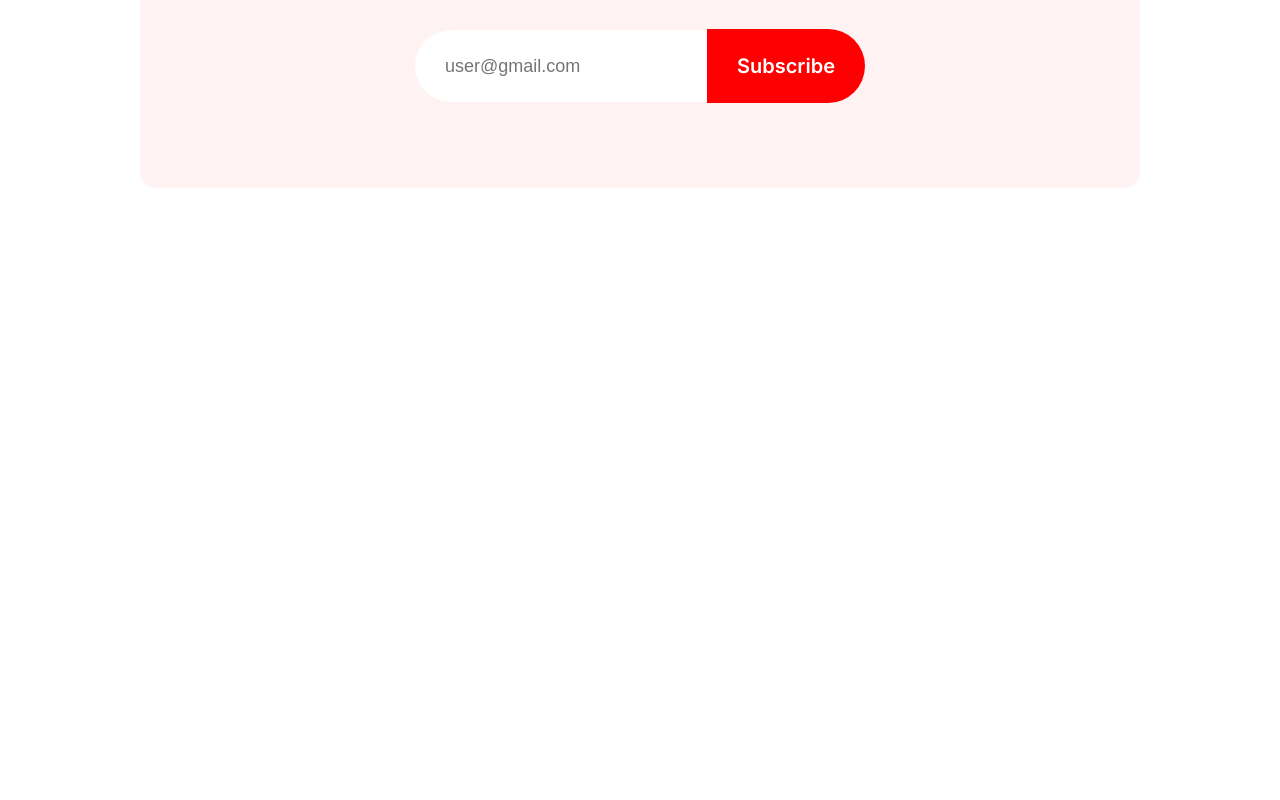
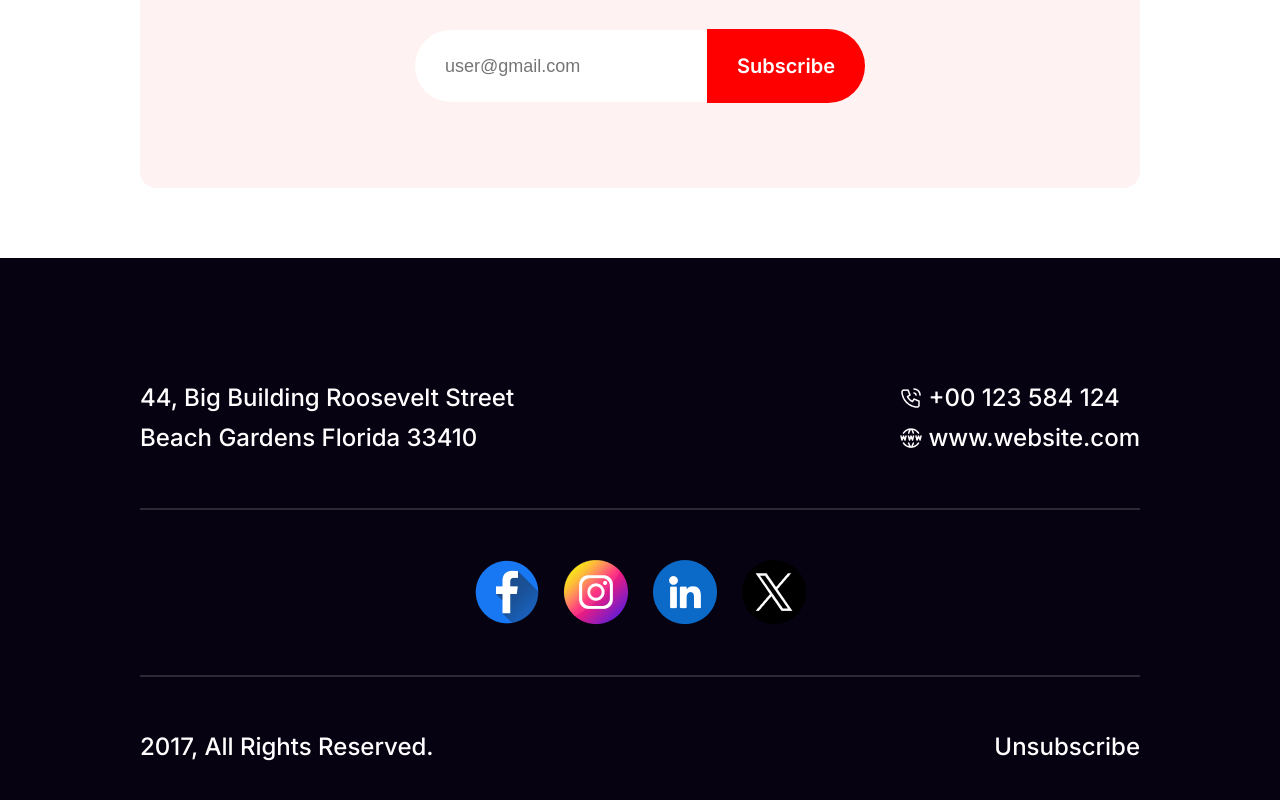
Before and after one commit to fardinfaruqi/New-Year-Offer-Simple-Website, a plain HTML site: page index.html in a window 1280 px wide. Shown: the part 6343-7143 px from the top of the page. Before the commit the page ends 6601 px from the top, so only its background shows below. Drawn offline with Linux system fonts and the light colour scheme.

Commit message:
Footer section done

```diff
--- a/index.html
+++ b/index.html
@@ -100,7 +100,8 @@
       <div class="subs-container">
         <img src="./assets/images/Group 61.png" alt="">
         <h1>Subscribe Newsletter</h1>
-        <p>Dolor sit amet consectetur. Consequat eget consectetur maecenas sed molestie malesuada. Ipsum sed sodales risus ut pellentesque vel euismod. </p>
+        <p>Dolor sit amet consectetur. Consequat eget consectetur maecenas sed molestie malesuada. Ipsum sed sodales
+          risus ut pellentesque vel euismod. </p>
         <div class="subs-field">
           <input type="email" placeholder="user@gmail.com">
           <button class="btn-primary">Subscribe</button>
@@ -108,8 +109,30 @@
       </div>
     </section>
   </main>
-  <footer>
-
+  <footer id="footer">
+    <div class="contacts">
+      <div>
+        <p>44, Big Building Roosevelt Street</p>
+        <p>Beach Gardens Florida 33410</p>
+      </div>
+      <div class="div-2">
+        <p><img src="./assets/icons/Call.png" alt="">+00 123 584 124</p>
+        <p><img src="./assets/icons/Website.png" alt="">www.website.com</p>
+      </div>
+    </div>
+    <hr>
+    <div class="icons">
+      <img src="./assets/icons/Facebook.png" alt="">
+      <img src="./assets/icons/Instagram.png" alt="">
+      <img src="./assets/icons/Linkedin.png" alt="">
+      <img src="./assets/icons/Twitter.png" alt="">
+    </div>
+    <hr>
+    <div class="copyrights">
+      <p>2017, All Rights Reserved.</p>
+      <p>Unsubscribe</p>
+      </div>
+    </div>
   </footer>
 </body>
 
--- a/styles/style.css
+++ b/styles/style.css
@@ -397,3 +397,46 @@
   line-height: 24px;
   text-transform: capitalize;
 }
+
+#footer {
+  background: rgb(7, 2, 17);
+  padding: 120px 140px;
+  color: rgb(255, 255, 255);
+  font-family: Inter;
+  font-size: 24px;
+  font-weight: 500;
+  line-height: 40px;
+  letter-spacing: 0%;
+  text-align: left;
+}
+
+#footer .contacts {
+  display: flex;
+  justify-content: space-between;
+  align-items: center;
+}
+
+#footer .contacts .div-2 p {
+  display: flex;
+  justify-content: left;
+  align-items: center;
+  gap: 5px;
+}
+
+#footer hr {
+  border: 1px solid rgba(255, 255, 255, 0.15);
+  margin: 50px 0;
+}
+
+#footer .icons {
+  display: flex;
+  justify-content: center;
+  align-items: center;
+  gap: 25px;
+}
+
+#footer .copyrights {
+  display: flex;
+  justify-content: space-between;
+  align-items: center;
+}
```
